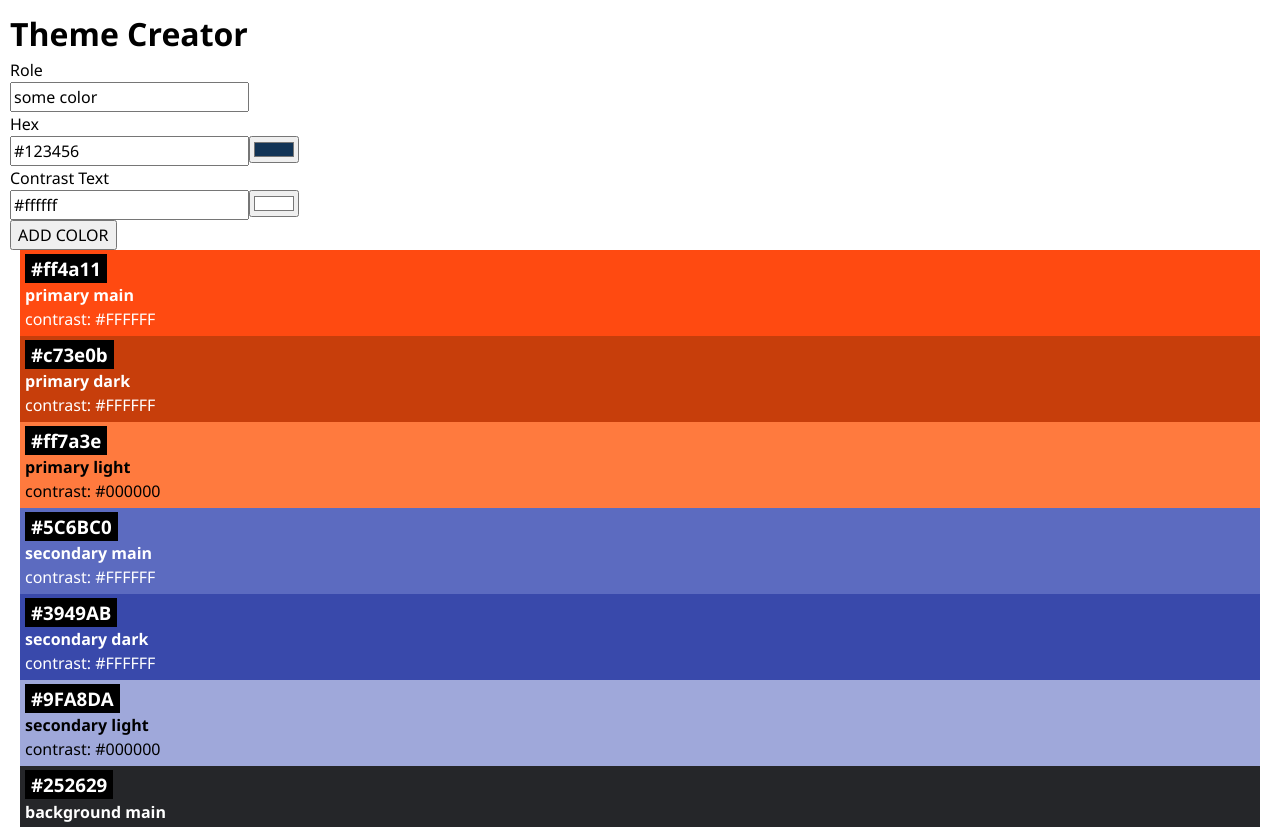
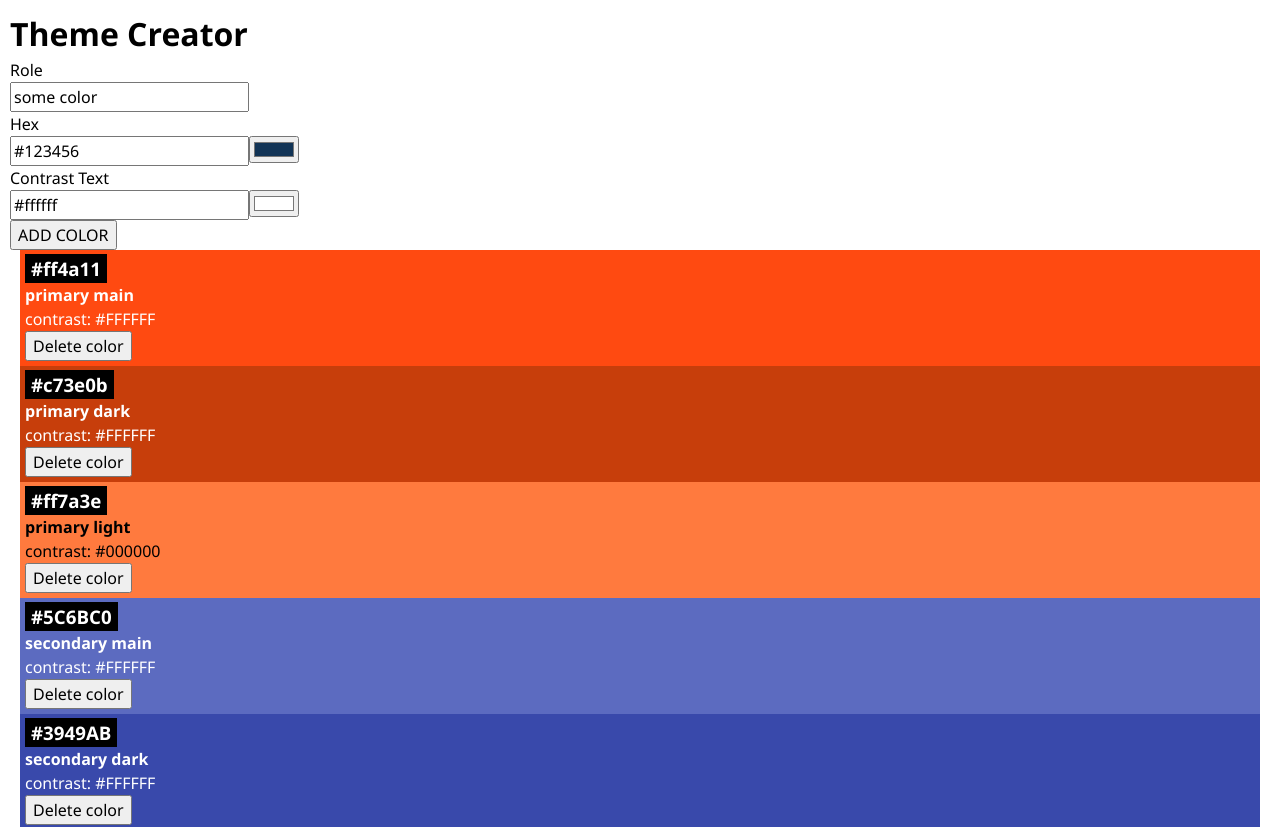
Before and after one commit to Thildi/Color-Theme-Creator, a React (Vite) app: page / in a window 1280 px wide. Shown: the top 827 px of the page. Built offline with nearby package versions, Linux system fonts and the light colour scheme.

Commit message:
Implementation of delete option for each color

```diff
--- a/src/App.jsx
+++ b/src/App.jsx
@@ -8,22 +8,31 @@ import { useState } from "react";
 function App() {
   const [colors, setColors] = useState(initialColors);
 
-  const handleAddColor = (newColor) => {
+  function addColor(newColor) {
     const colorWithId = { ...newColor, id: uid() };
-    setColors([colorWithId, ...colors]);
-  };
+    setColors((prevColors) => [colorWithId, ...prevColors]);
+  }
+
+  function deleteColor(id) {
+    setColors(colors.filter((color) => color.id !== id));
+  }
 
   return (
     <>
       <h1>Theme Creator</h1>
 
-      <ColorForm onSubmitColor={handleAddColor} />
+      <ColorForm onSubmitColor={addColor} />
 
-      {colors.map((color) => {
-        return <Color key={color.id} color={color} />;
-      })}
+      {colors.length === 0 ? (
+        <p>No colors... start by adding one!</p>
+      ) : (
+        colors.map((color) => {
+          return (
+            <Color key={color.id} color={color} deleteColor={deleteColor} />
+          );
+        })
+      )}
     </>
   );
 }
-
 export default App;
--- a/src/Components/Color/Color.jsx
+++ b/src/Components/Color/Color.jsx
@@ -1,6 +1,17 @@
+import { useState } from "react";
 import "./Color.css";
 
-export default function Color({ color }) {
+export default function Color({ color, deleteColor }) {
+  const [toggleDelete, setToggleDelete] = useState(false);
+
+  function handleDelete(id) {
+    if (!toggleDelete) {
+      setToggleDelete(true);
+    } else {
+      deleteColor(id);
+    }
+  }
+
   return (
     <div
       className="color-card"
@@ -12,6 +23,20 @@ export default function Color({ color }) {
       <h3 className="color-card-headline">{color.hex}</h3>
       <h4>{color.role}</h4>
       <p>contrast: {color.contrastText}</p>
+      <section className="color-delete-section">
+        {toggleDelete && (
+          <>
+            <span className="color-card-hightlight">Really delete?</span> <br />
+            <button type="button" onClick={() => setToggleDelete(false)}>
+              Cancel
+            </button>
+          </>
+        )}
+
+        <button type="button" onClick={() => handleDelete(color.id)}>
+          Delete color
+        </button>
+      </section>
     </div>
   );
 }
```
